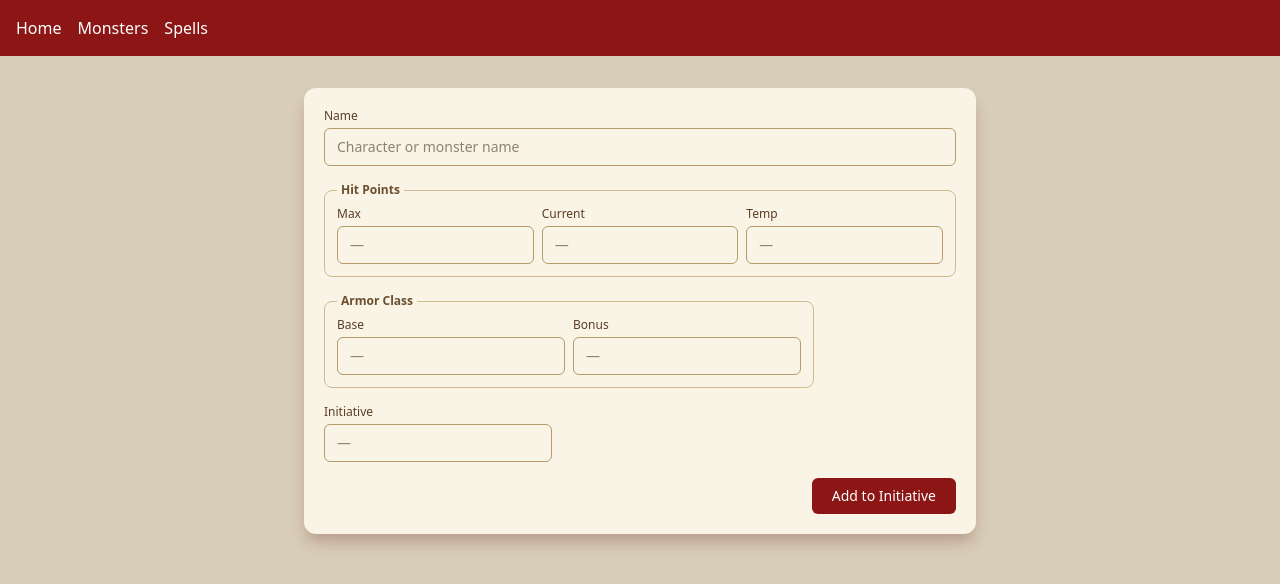
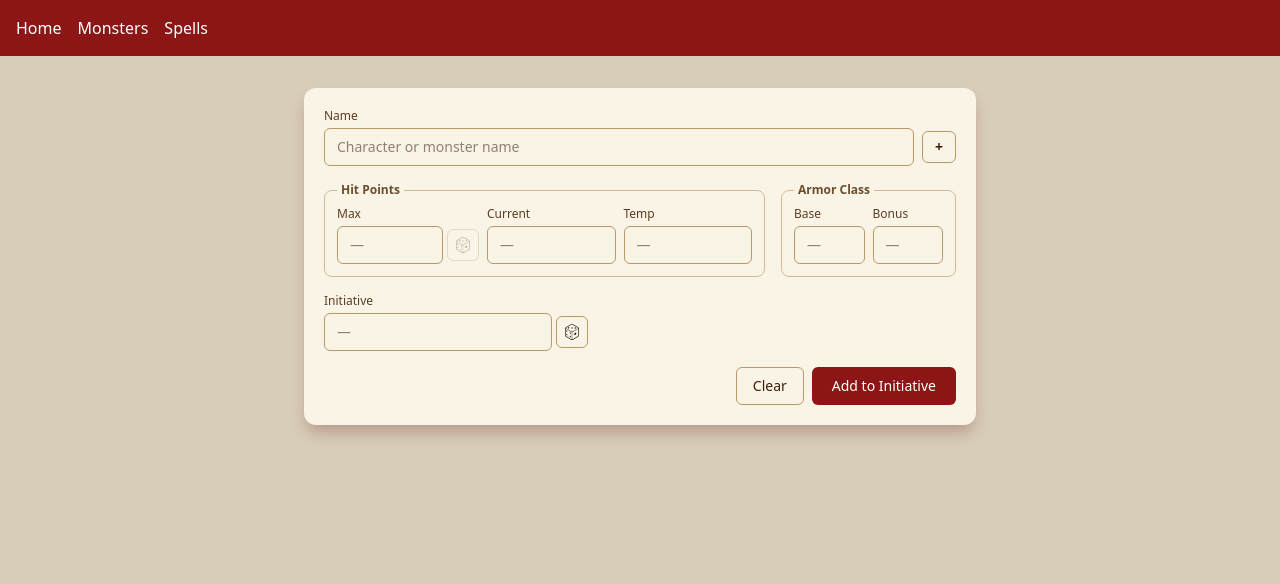
Before and after one commit to anthonyr1616/dnd-initiative-tracker, a React (Vite) app: page / in a window 1280 px wide. Shown: the top 584 px of the page. Built offline with nearby package versions, Linux system fonts and the light colour scheme.

Commit message:
Allow selecting monster in initative form

```diff
--- a/src/components/InitiativeForm.jsx
+++ b/src/components/InitiativeForm.jsx
@@ -1,5 +1,8 @@
-import { useState, useEffect } from "react";
+import { useState, useEffect, useRef } from "react";
 import styles from "./InitiativeForm.module.css";
+import { getAllMonsters, getMonster } from "../services/monsterApi";
+import CustomComboBox from "./CustomComboBox";
+import { rollDice, rollHitDice, calculateModifier } from "../helpers/helperMethods";
 
 function InitiativeForm({
   onAdd,
@@ -17,6 +20,16 @@ function InitiativeForm({
   const [bonusAc, setBonusAc] = useState("");
   const [initiative, setInitiative] = useState("");
 
+  const [showMenu, setShowMenu] = useState(false);
+  const [showMonsterSearch, setShowMonsterSearch] = useState(false);
+  const [monsters, setMonsters] = useState([]);
+  const [selectedSearchMonster, setSelectedSearchMonster] = useState(null);
+  const [isLoadingMonsters, setIsLoadingMonsters] = useState(false);
+  const [isFetchingDetails, setIsFetchingDetails] = useState(false);
+  const [selectedEntity, setSelectedEntity] = useState(null);
+  const monstersLoadedRef = useRef(false);
+  const menuRef = useRef(null);
+
   useEffect(() => {
     if (isEditing && editingItem) {
       setName(editingItem.name || "");
@@ -29,6 +42,67 @@ function InitiativeForm({
     }
   }, [isEditing, editingItem]);
 
+  useEffect(() => {
+    if (!showMonsterSearch || monstersLoadedRef.current) return;
+    setIsLoadingMonsters(true);
+    getAllMonsters().then((data) => {
+      setMonsters(data);
+      monstersLoadedRef.current = true;
+      setIsLoadingMonsters(false);
+    });
+  }, [showMonsterSearch]);
+
+  useEffect(() => {
+    if (!showMenu) return;
+    function handleClickOutside(e) {
+      if (menuRef.current && !menuRef.current.contains(e.target)) {
+        setShowMenu(false);
+      }
+    }
+    document.addEventListener("mousedown", handleClickOutside);
+    return () => document.removeEventListener("mousedown", handleClickOutside);
+  }, [showMenu]);
+
+  const handleMonsterSelect = async (monster) => {
+    if (!monster) return;
+    setIsFetchingDetails(true);
+    try {
+      const details = await getMonster(monster.id);
+      setName(details.name);
+      const hp = typeof details.hitPoints === "number" ? String(details.hitPoints) : "";
+      setMaxHp(hp);
+      if (!isEditing) setCurrentHp(hp);
+      const acValue = details.armorClass[0]?.value;
+      setAc(acValue != null ? String(acValue) : "");
+      setSelectedEntity(details);
+      const dex = details.stats.dexterity;
+      const dexMod = dex != null ? calculateModifier(dex) : 0;
+      setInitiative(String(rollDice(20) + dexMod));
+      setShowMonsterSearch(false);
+      setSelectedSearchMonster(null);
+    } finally {
+      setIsFetchingDetails(false);
+    }
+  };
+
+  const closeMonsterSearch = () => {
+    setShowMonsterSearch(false);
+    setSelectedSearchMonster(null);
+  };
+
+  const handleRerollInitiative = () => {
+    const dex = selectedEntity?.stats?.dexterity;
+    const dexMod = dex != null ? calculateModifier(dex) : 0;
+    setInitiative(String(rollDice(20) + dexMod));
+  };
+
+  const handleRerollHp = () => {
+    const result = rollHitDice(selectedEntity?.hitDice);
+    if (result == null) return;
+    setMaxHp(String(result));
+    if (!isEditing) setCurrentHp(String(result));
+  };
+
   const resetForm = () => {
     setName("");
     setMaxHp("");
@@ -37,6 +111,7 @@ function InitiativeForm({
     setAc("");
     setBonusAc("");
     setInitiative("");
+    setSelectedEntity(null);
   };
 
   const handleSubmit = (e) => {
@@ -71,28 +146,56 @@ function InitiativeForm({
   };
 
   return (
+    <>
       <form
         onSubmit={handleSubmit}
         className={`w-full max-w-2xl mx-auto p-5 rounded-xl ${styles.form}`}
       >
         <div className="mb-4">
           <label className={`block text-xs font-medium mb-1 ${styles.label}`}>Name</label>
+          <div className="flex gap-2 items-center">
             <input
               type="text"
               placeholder="Character or monster name"
               value={name}
               required
               onChange={(e) => setName(e.target.value)}
-          className={`rounded-md border px-3 py-2 text-sm w-full ${styles.input}`}
+              className={`rounded-md border px-3 py-2 text-sm flex-1 ${styles.input}`}
             />
+            <div className="relative" ref={menuRef}>
+              <button
+                type="button"
+                onClick={() => setShowMenu(!showMenu)}
+                className={`rounded-md border px-3 py-2 text-sm font-bold leading-none ${styles.menuBtn}`}
+                aria-label="Fill from source"
+              >
+                +
+              </button>
+              {showMenu && (
+                <div className={`absolute right-0 mt-1 z-20 min-w-max rounded-md shadow-lg ${styles.dropdown}`}>
+                  <button
+                    type="button"
+                    onClick={() => {
+                      setShowMonsterSearch(true);
+                      setShowMenu(false);
+                    }}
+                    className={`block w-full text-left px-4 py-2 text-sm ${styles.dropdownItem}`}
+                  >
+                    Use Monster
+                  </button>
+                </div>
+              )}
+            </div>
+          </div>
         </div>
 
         <div className="flex flex-wrap gap-4 mb-4">
-        <fieldset className={`flex-1 min-w-[180px] border rounded-lg px-3 pt-1 pb-3 ${styles.fieldset}`}>
+          <fieldset className={`flex-1 min-w-[260px] border rounded-lg px-3 pt-1 pb-3 ${styles.fieldset}`}>
             <legend className={`text-xs font-semibold px-1 ${styles.legend}`}>Hit Points</legend>
             <div className="flex gap-2 mt-1">
               <div className="flex-1">
                 <label className={`block text-xs font-medium mb-1 ${styles.label}`}>Max</label>
+                <div className="flex gap-1 items-center">
                   <input
                     type="number"
                     max="999"
@@ -103,8 +206,18 @@ function InitiativeForm({
                       setMaxHp(e.target.value);
                       if (!isEditing) setCurrentHp(e.target.value);
                     }}
-                className={`rounded-md border px-3 py-2 text-sm w-full ${styles.input}`}
+                    className={`rounded-md border px-3 py-2 text-sm flex-1 ${styles.input}`}
                   />
+                  <button
+                    type="button"
+                    onClick={handleRerollHp}
+                    disabled={!selectedEntity?.hitDice}
+                    className={styles.rerollBtn}
+                    aria-label="Reroll hit points"
+                  >
+                    <img src="/dice.svg" alt="" className={styles.rerollIcon} />
+                  </button>
+                </div>
               </div>
               <div className="flex-1">
                 <label className={`block text-xs font-medium mb-1 ${styles.label}`}>Current</label>
@@ -132,7 +245,7 @@ function InitiativeForm({
             </div>
           </fieldset>
 
-        <fieldset className={`min-w-[140px] border rounded-lg px-3 pt-1 pb-3 ${styles.fieldset}`}>
+          <fieldset className={`w-[175px] shrink-0 border rounded-lg px-3 pt-1 pb-3 ${styles.fieldset}`}>
             <legend className={`text-xs font-semibold px-1 ${styles.legend}`}>Armor Class</legend>
             <div className="flex gap-2 mt-1">
               <div className="flex-1">
@@ -162,6 +275,7 @@ function InitiativeForm({
 
           <div className="flex flex-col justify-end min-w-[80px]">
             <label className={`block text-xs font-medium mb-1 ${styles.label}`}>Initiative</label>
+            <div className="flex gap-1 items-center">
               <input
                 type="number"
                 max="999"
@@ -170,6 +284,15 @@ function InitiativeForm({
                 onChange={(e) => setInitiative(e.target.value)}
                 className={`rounded-md border px-3 py-2 text-sm w-full ${styles.input}`}
               />
+              <button
+                type="button"
+                onClick={handleRerollInitiative}
+                className={styles.rerollBtn}
+                aria-label="Reroll initiative"
+              >
+                <img src="/dice.svg" alt="" className={styles.rerollIcon} />
+              </button>
+            </div>
           </div>
         </div>
 
@@ -191,15 +314,65 @@ function InitiativeForm({
               </button>
             </>
           ) : (
+            <>
+              <button
+                type="button"
+                onClick={resetForm}
+                className={`rounded-md border px-4 py-2 text-sm font-medium ${styles.cancelBtn}`}
+              >
+                Clear
+              </button>
               <button
                 type="submit"
                 className={`rounded-md px-5 py-2 text-sm font-medium ${styles.addBtn}`}
               >
                 Add to Initiative
               </button>
+            </>
           )}
         </div>
       </form>
+
+      {showMonsterSearch && (
+        <div
+          className="fixed inset-0 z-50 flex items-center justify-center bg-black/50"
+          onClick={(e) => {
+            if (e.target === e.currentTarget) closeMonsterSearch();
+          }}
+        >
+          <div className={`rounded-xl p-6 w-full max-w-md mx-4 ${styles.modal}`}>
+            <div className="flex items-center justify-between mb-4">
+              <h2 className={`text-lg font-semibold ${styles.modalTitle}`}>Select Monster</h2>
+              <button
+                type="button"
+                onClick={closeMonsterSearch}
+                className={styles.closeBtn}
+                aria-label="Close"
+              >
+                ✕
+              </button>
+            </div>
+            {isLoadingMonsters ? (
+              <p className={`text-sm ${styles.loadingText}`}>Loading monsters...</p>
+            ) : isFetchingDetails ? (
+              <p className={`text-sm ${styles.loadingText}`}>Loading monster details...</p>
+            ) : (
+              <CustomComboBox
+                items={monsters}
+                value={selectedSearchMonster}
+                onChange={(monster) => {
+                  setSelectedSearchMonster(monster);
+                  if (monster) handleMonsterSelect(monster);
+                }}
+                ariaLabel="Monster"
+                placeholder="Search monsters..."
+                displayFunction={(item) => item?.toString() ?? ""}
+              />
+            )}
+          </div>
+        </div>
+      )}
+    </>
   );
 }
 
--- a/src/components/InitiativeForm.module.css
+++ b/src/components/InitiativeForm.module.css
@@ -60,3 +60,85 @@
   outline: none;
   box-shadow: 0 0 0 2px var(--color-btn-add-bg);
 }
+
+.menuBtn {
+  border-color: var(--color-btn-cancel-border);
+  color: var(--color-btn-cancel-text);
+  background: transparent;
+}
+.menuBtn:hover {
+  background: var(--color-btn-cancel-hover);
+}
+.menuBtn:focus {
+  outline: none;
+  box-shadow: 0 0 0 2px var(--color-focus-ring-muted);
+}
+
+.dropdown {
+  background: var(--color-surface);
+  border: 1px solid var(--color-border);
+}
+
+.dropdownItem {
+  color: var(--color-input-text);
+}
+.dropdownItem:hover {
+  background: var(--color-btn-cancel-hover);
+}
+
+.modal {
+  background: var(--color-surface);
+  box-shadow: 0 20px 25px -5px rgba(0, 0, 0, 0.4);
+}
+
+.modalTitle {
+  color: var(--color-input-text);
+}
+
+.closeBtn {
+  color: var(--color-text-muted);
+  background: transparent;
+  border: none;
+  font-size: 1rem;
+  cursor: pointer;
+  padding: 2px 6px;
+  border-radius: 4px;
+}
+.closeBtn:hover {
+  background: var(--color-btn-cancel-hover);
+}
+
+.loadingText {
+  color: var(--color-text-muted);
+}
+
+.rerollBtn {
+  flex-shrink: 0;
+  border: 1px solid var(--color-btn-cancel-border);
+  color: var(--color-btn-cancel-text);
+  background: transparent;
+  border-radius: 6px;
+  width: 2rem;
+  height: 2rem;
+  font-size: 0.85rem;
+  cursor: pointer;
+  display: flex;
+  align-items: center;
+  justify-content: center;
+}
+.rerollBtn:hover {
+  background: var(--color-btn-cancel-hover);
+}
+.rerollBtn:focus {
+  outline: none;
+  box-shadow: 0 0 0 2px var(--color-focus-ring-muted);
+}
+.rerollBtn:disabled {
+  opacity: 0.3;
+  cursor: not-allowed;
+}
+
+.rerollIcon {
+  width: 1rem;
+  height: 1rem;
+}
```
Also changed, not shown: src/helpers/helperMethods.js (+15 -1 lines), public/dice.svg (added). Lines whose indentation alone changed are shown as unchanged.
